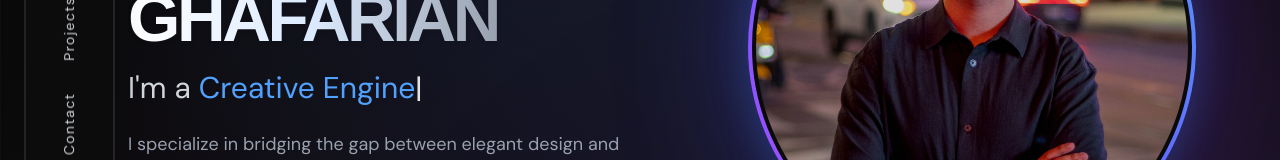
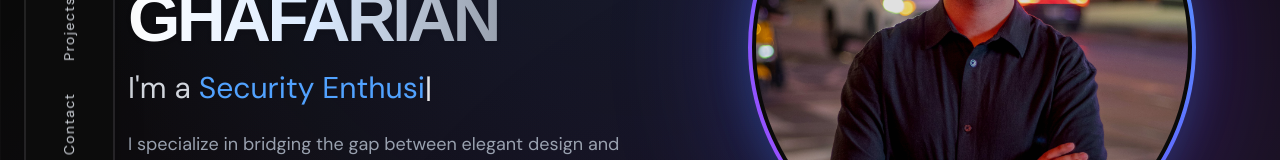
Before and after one commit to qwzynx/Portfolio, a Next.js app: page / in a window 1280 px wide. Shown: the part 353-513 px from the top of the page. Built offline with nearby package versions, Linux system fonts and the light colour scheme; a web font is replaced by a local one.

Commit message:
Branding: Update to Software Engineer and enrich SEO with GitHub interests

```diff
--- a/app/components/hero.tsx
+++ b/app/components/hero.tsx
@@ -54,7 +54,7 @@ export default function Hero() {
         </h1>
 
         <div className="text-xl md:text-3xl font-medium text-gray-300 mt-2 mb-6">
-          I&apos;m a <Typewriter words={["Software Developer.", "Creative Engineer.", "Tech Enthusiast."]} />
+          I&apos;m a <Typewriter words={["Software Engineer.", "Security Enthusiast.", "Hardware Hacker."]} />
         </div>
 
         <p className="text-gray-400 max-w-lg leading-relaxed text-base md:text-lg">
--- a/app/layout.tsx
+++ b/app/layout.tsx
@@ -10,17 +10,17 @@ export const viewport: Viewport = {
 
 export const metadata: Metadata = {
   metadataBase: new URL("https://mahanghafarian.com"),
-  title: "Mahan Ghafarian | Software Developer & Creative Engineer",
-  description: "Portfolio of Mahan Ghafarian, a Software Developer and Creative Engineer specializing in building elegant, scalable applications with Next.js, React, and AI.",
-  keywords: ["Mahan Ghafarian", "Software Developer", "Creative Engineer", "Portfolio", "Next.js", "React", "TypeScript", "AI Development", "Web Development"],
+  title: "Mahan Ghafarian | Software Engineer & Security Enthusiast",
+  description: "Portfolio of Mahan Ghafarian, a Software Engineer specializing in Software Security, Hardware Hacking, and Full-Stack Development. York University Engineering student and developer of Pico-Ducky3.0.",
+  keywords: ["Mahan Ghafarian", "Software Engineer", "Software Security", "Hardware Hacking", "DuckyScript", "Pico-Ducky", "Next.js", "React", "TypeScript", "York University Engineering", "GDG York"],
   authors: [{ name: "Mahan Ghafarian" }],
   creator: "Mahan Ghafarian",
   openGraph: {
     type: "website",
     locale: "en_US",
     url: "https://mahanghafarian.com",
-    title: "Mahan Ghafarian | Software Developer & Creative Engineer",
-    description: "Software Developer and Creative Engineer specializing in bridging the gap between elegant design and robust engineering.",
+    title: "Mahan Ghafarian | Software Engineer & Security Enthusiast",
+    description: "Software Engineer specializing in Software Security and Hardware Hacking. York University Engineering student and developer of Pico-Ducky3.0.",
     siteName: "Mahan Ghafarian Portfolio",
     images: [
       {
@@ -33,8 +33,8 @@ export const metadata: Metadata = {
   },
   twitter: {
     card: "summary_large_image",
-    title: "Mahan Ghafarian | Software Developer & Creative Engineer",
-    description: "Software Developer and Creative Engineer specializing in bridging the gap between elegant design and robust engineering.",
+    title: "Mahan Ghafarian | Software Engineer & Security Enthusiast",
+    description: "Software Engineer specializing in Software Security and Hardware Hacking. York University Engineering student and developer of Pico-Ducky3.0.",
     images: ["/portrait.jpg"],
     creator: "@qwzynx",
   },
@@ -75,8 +75,8 @@ export default function RootLayout({
       "https://linkedin.com/in/mahan-ghafarian-b02ba0298/",
       "https://www.instagram.com/qwzynx/"
     ],
-    "jobTitle": "Software Developer",
-    "description": "Software Developer and Creative Engineer specializing in bridging the gap between elegant design and robust engineering.",
+    "jobTitle": "Software Engineer",
+    "description": "Software Engineer specializing in Software Security, Hardware Hacking, and Full-Stack Development. York University Engineering student and developer of Pico-Ducky3.0.",
   };
 
   return (
```
